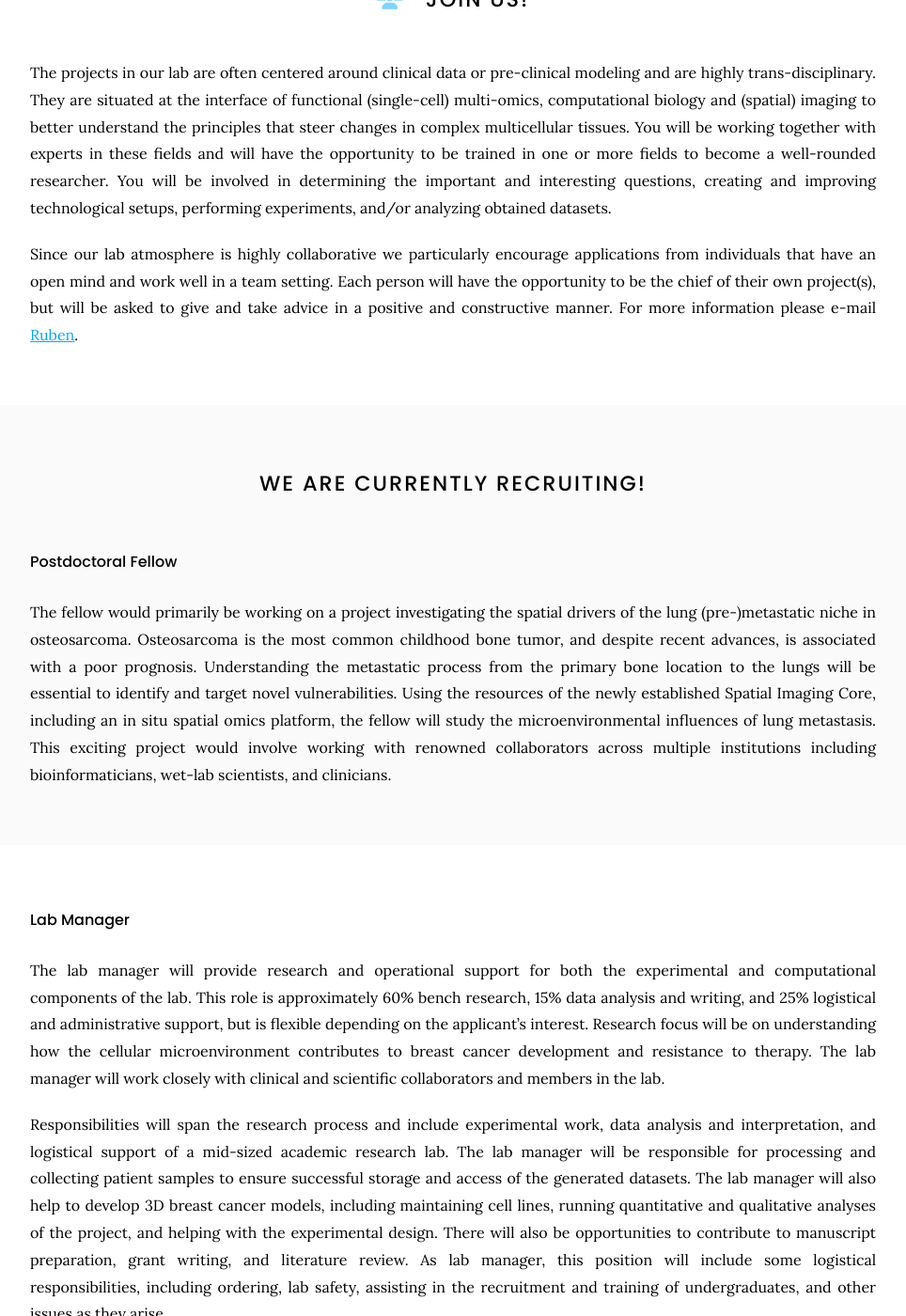
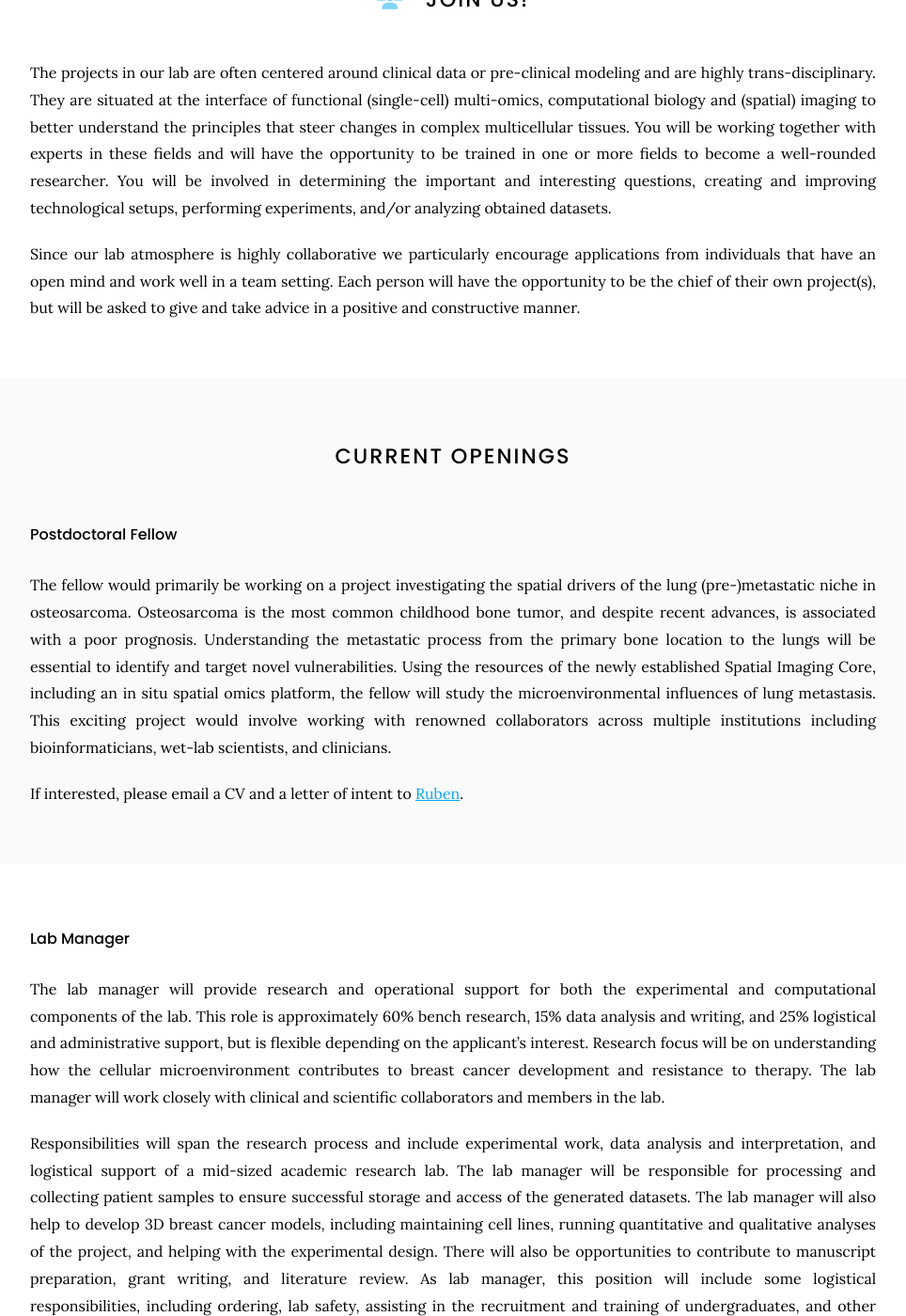
Before and after one commit to quynhsun/testinggit, a Jekyll site: the page built from Join Us/index.md, in a window 1280 px wide and 1400 px high, scrolled down 195 px. Shown: the whole window at 94% size, without its empty margins (158-1122 px from the left). Built offline with Jekyll 4.4.1, drawn with Linux system fonts in a browser that asks for light colours; some of the changed text lies outside the part shown.

Commit message:
Update index.md

```diff
--- a/Join Us/index.md
+++ b/Join Us/index.md
@@ -8,15 +8,17 @@ nav:
 # <i class="fas fa-users"></i>Join Us!
 The projects in our lab are often centered around clinical data or pre-clinical modeling and are highly trans-disciplinary. They are situated at the interface of functional (single-cell) multi-omics, computational biology and (spatial) imaging to better understand the principles that steer changes in complex multicellular tissues. You will be working together with experts in these fields and will have the opportunity to be trained in one or more fields to become a well-rounded researcher. You will be involved in determining the important and interesting questions, creating and improving technological setups, performing experiments, and/or analyzing obtained datasets.
 
-Since our lab atmosphere is highly collaborative we particularly encourage applications from individuals that have an open mind and work well in a team setting. Each person will have the opportunity to be the chief of their own project(s), but will be asked to give and take advice in a positive and constructive manner. For more information please e-mail [Ruben](rdries@bu.edu).
+Since our lab atmosphere is highly collaborative we particularly encourage applications from individuals that have an open mind and work well in a team setting. Each person will have the opportunity to be the chief of their own project(s), but will be asked to give and take advice in a positive and constructive manner.
 
 {% include section.html %}
 
-# We Are Currently Recruiting!
+# Current Openings
 
 #### Postdoctoral Fellow
 
 The fellow would primarily be working on a project investigating the spatial drivers of the lung (pre-)metastatic niche in osteosarcoma. Osteosarcoma is the most common childhood bone tumor, and despite recent advances, is associated with a poor prognosis. Understanding the metastatic process from the primary bone location to the lungs will be essential to identify and target novel vulnerabilities. Using the resources of the newly established Spatial Imaging Core, including an in situ spatial omics platform, the fellow will study the microenvironmental influences of lung metastasis. This exciting project would involve working with renowned collaborators across multiple institutions including bioinformaticians, wet-lab scientists, and clinicians.
+
+If interested, please email a CV and a letter of intent to [Ruben](rdries@bu.edu).
 
 {% include section.html %}
 
@@ -26,8 +28,12 @@ The lab manager will provide research and operational support for both the exper
 
 Responsibilities will span the research process and include experimental work, data analysis and interpretation, and logistical support of a mid-sized academic research lab. The lab manager will be responsible for processing and collecting patient samples to ensure successful storage and access of the generated datasets. The lab manager will also help to develop 3D breast cancer models, including maintaining cell lines, running quantitative and qualitative analyses of the project, and helping with the experimental design. There will also be opportunities to contribute to manuscript preparation, grant writing, and literature review. As lab manager, this position will include some logistical responsibilities, including ordering, lab safety, assisting in the recruitment and training of undergraduates, and other issues as they arise.
 
+If interested, please email a CV and a letter of intent to [Ruben](rdries@bu.edu).
+
 {% include section.html %}
 
 #### Junior Bioinformatician
 
 The applicant’s work will include maintaining our in-house developed Giotto platform (giottosuite.com), analysis of single-cell and spatial transcriptomic datasets, and identifying and implementing the best solutions for large data processing, visualization and spatial data analysis algorithms. We offer a unique inclusive environment and the opportunity to explore and work with new cutting edge tools to develop the skills aspiring scientists in software development and bioinformatics will need.
+
+If interested, please email a CV and a letter of intent to [Ruben](rdries@bu.edu).
```
